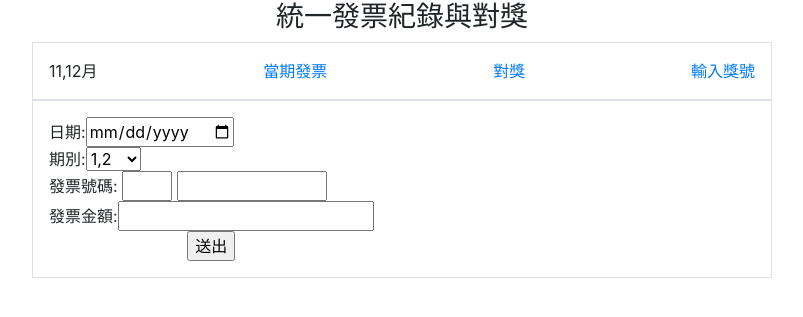
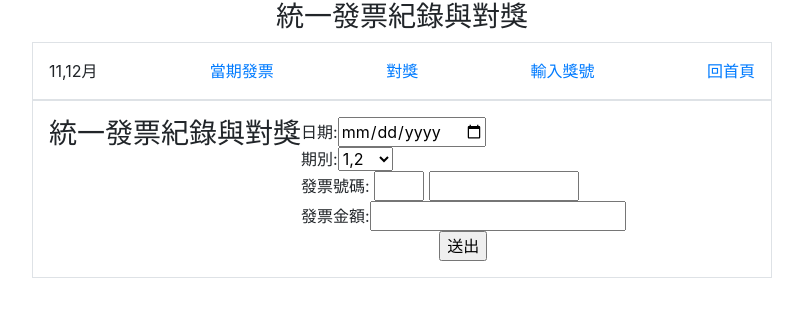
Before and after one commit to wdaweb/invoice-adriftchen, a PHP site: page /index.php in a window 1280 px wide. Shown: the top 317 px of the page, without its empty margins (238-1041 px from the left). Run offline with PHP 8.4, Linux system fonts and the light colour scheme.

Commit message:
modified:   api/add_invoice.php  ->把儲存後的導向改成檢視發票清單(do=invoice_list) 	modified:   index.php -> 增加共用的內容區塊(功能選項) 	modified:   invoice_list.php -> 去除原本的html程式碼 	modified:   main.php -> 把共用的區塊移到index.php,留下新增發票的清單

```diff
--- a/api/add_invoice.php
+++ b/api/add_invoice.php
@@ -21,8 +21,9 @@ echo $sql;
 $pdo->exec($sql); //exec為新增一筆資料
 
 echo "新增完成";
-// header("location:../index.php");
+header("location:../index.php?do=invoice_list");
 //此檔案位於上一層
+//加?do=invoice_list> 按回首頁會回到index，並且下方有新增完畢的清單(類似智慧型框架)
 
 
 ?>
--- a/index.php
+++ b/index.php
@@ -12,20 +12,58 @@
 </head>
 <body>
 
+
+
+<h3 class="text-center"> 統一發票紀錄與對獎 </h3>
+
+<div class="container">
+<div class="col-8 d-flex justify-content-between p-3 mx-auto border">
+<?php
+    $month=[
+        1=>"1,2月",
+        2=>"3,4月",
+        3=>"5,6月",
+        4=>"7,8月",
+        5=>"9,10月",
+        6=>"11,12月",
+    ];
+
+    $m=ceil(date("m")/2);
+
+?>
+    <div class="text-center"><?=$month[$m];?></div>
+    <div class="text-center">
+        <a href="?do=invoice_list">當期發票</a>
+    </div>
+    <div class="text-center">
+        <a href="">對獎</a>
+    </div>
+    <div class="text-center">
+        <a href="">輸入獎號</a>
+    </div>
+    <div class="text-center">
+        <a href="index.php">回首頁</a>
+    </div>
+</div>
+
+<div class="col-8 d-flex p-3 mx-auto border">
 <?php
 
     if(isset($_GET['do'])){
 
         $file=$_GET['do'].".php";
+        echo $file;
         include $file;
-    include "invoice.php";
+
 
     }else{
 
         include "main.php";
     }
-//include 有畫面之後就不用再打基礎指令
+
     ?>
+</div>
 
+</div>
 </body>
 </html>
--- a/main.php
+++ b/main.php
@@ -1,34 +1,6 @@
 <h3 class="text-center">統一發票紀錄與對獎</h3>
 
-<div class="container">
-    <div class="col-8 d-flex justify-content-between p-3 mx-auto border">
-    <?php
-        $month=[
-            1=>"1,2月",
-            2=>"3,4月",
-            3=>"5,6月",
-            4=>"7,8月",
-            5=>"9,10月",
-            6=>"11,12月",
-        ];
-
-        $m=ceil(date("m")/2);
-
-    ?>
-        <div class="text-center"><?=$month[$m];?></div>
-        <div class="text-center">
-            <a href="">當期發票</a>
-        </div>
-        <div class="text-center">
-            <a href="">對獎</a>
-        </div>
-        <div class="text-center">
-            <a href="">輸入獎號</a>
-        </div>
-    </div>
-
-    <div class="col-8 d-flex justify-content-between p-3 mx-auto border">
-        <form action="api/add_invoice.php" method="post">
+<form action="api/add_invoice.php" method="post">
             <div>日期:<input type="date" name="date"></div>
             期別:<select name="period">
                 <option value="1">1,2</option>
@@ -49,6 +21,3 @@
                 <input type="submit" value="送出">
             </div>
         </form>
-    </div>
-
-</div>
```
Also changed, not shown: invoice_list.php (+1 -12 lines). Lines whose indentation alone changed are shown as unchanged.
